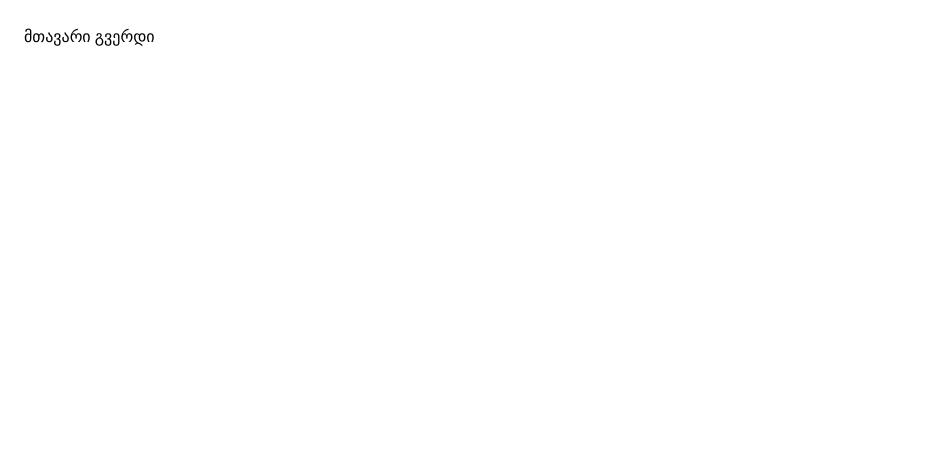
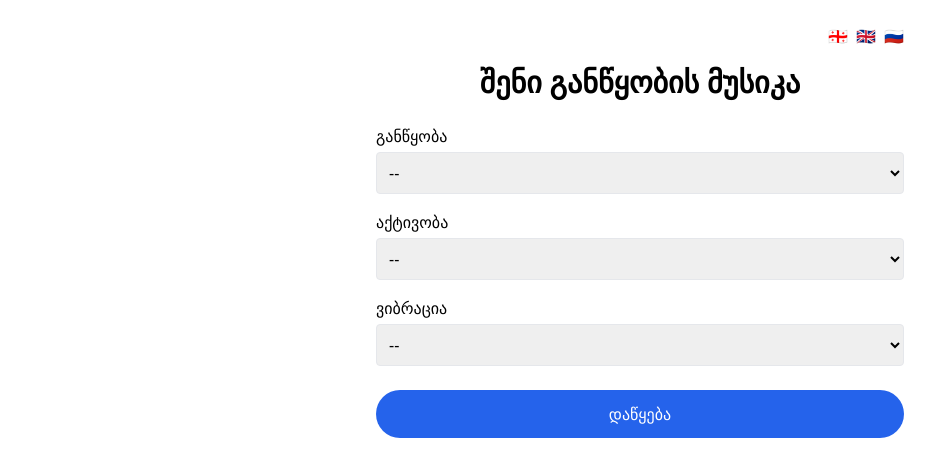
Before and after one commit to 815ka/Musctwin, a Next.js app: page / in a window 1280 px wide. Shown: the top 476 px of the page, without its empty margins (0-943 px from the left). Built offline with nearby package versions, Linux system fonts and the light colour scheme.

Commit message:
Update index.tsx
Signed-off-by: 815ka <815kas@gmail.com>

```diff
--- a/pages/index.tsx
+++ b/pages/index.tsx
@@ -1 +1,104 @@
-export default function Home() { return <div className='p-6'>მთავარი გვერდი</div>; }
+import { useRouter } from 'next/router';
+import { useState } from 'react';
+
+export default function Home() {
+  const router = useRouter();
+  const [language, setLanguage] = useState<'ka' | 'en' | 'ru'>('ka');
+  const [mood, setMood] = useState('');
+  const [activity, setActivity] = useState('');
+  const [vibe, setVibe] = useState('');
+
+  const translate = {
+    ka: {
+      title: 'შენი განწყობის მუსიკა',
+      mood: 'განწყობა',
+      activity: 'აქტივობა',
+      vibe: 'ვიბრაცია',
+      generate: 'დაწყება'
+    },
+    en: {
+      title: 'Your Mood Music',
+      mood: 'Mood',
+      activity: 'Activity',
+      vibe: 'Vibe',
+      generate: 'Generate'
+    },
+    ru: {
+      title: 'Музыка по настроению',
+      mood: 'Настроение',
+      activity: 'Активность',
+      vibe: 'Вайб',
+      generate: 'Начать'
+    }
+  };
+
+  const handleStart = () => {
+    if (!mood || !activity || !vibe) return alert('გთხოვ შეავსე ყველა ველი');
+    router.push({
+      pathname: '/result',
+      query: { mood, activity, vibe }
+    });
+  };
+
+  return (
+    <div className="p-6 max-w-xl mx-auto">
+      <div className="flex justify-end gap-2 mb-4">
+        <button onClick={() => setLanguage('ka')}>🇬🇪</button>
+        <button onClick={() => setLanguage('en')}>🇬🇧</button>
+        <button onClick={() => setLanguage('ru')}>🇷🇺</button>
+      </div>
+      <h1 className="text-3xl font-bold mb-6 text-center">
+        {translate[language].title}
+      </h1>
+
+      <div className="mb-4">
+        <label className="block mb-1">{translate[language].mood}</label>
+        <select
+          className="w-full border rounded p-2"
+          value={mood}
+          onChange={(e) => setMood(e.target.value)}
+        >
+          <option value="">--</option>
+          <option value="happy">😊 Happy</option>
+          <option value="sad">😢 Sad</option>
+          <option value="energetic">⚡ Energetic</option>
+        </select>
+      </div>
+
+      <div className="mb-4">
+        <label className="block mb-1">{translate[language].activity}</label>
+        <select
+          className="w-full border rounded p-2"
+          value={activity}
+          onChange={(e) => setActivity(e.target.value)}
+        >
+          <option value="">--</option>
+          <option value="work">💼 Work</option>
+          <option value="relax">🛋️ Relax</option>
+          <option value="study">📚 Study</option>
+        </select>
+      </div>
+
+      <div className="mb-6">
+        <label className="block mb-1">{translate[language].vibe}</label>
+        <select
+          className="w-full border rounded p-2"
+          value={vibe}
+          onChange={(e) => setVibe(e.target.value)}
+        >
+          <option value="">--</option>
+          <option value="lofi">🎧 Lofi</option>
+          <option value="pop">🎤 Pop</option>
+          <option value="ambient">🌌 Ambient</option>
+        </select>
+      </div>
+
+      <button
+        onClick={handleStart}
+        className="bg-blue-600 text-white w-full py-3 rounded-full hover:bg-blue-700"
+      >
+        {translate[language].generate}
+      </button>
+    </div>
+  );
+}
```
